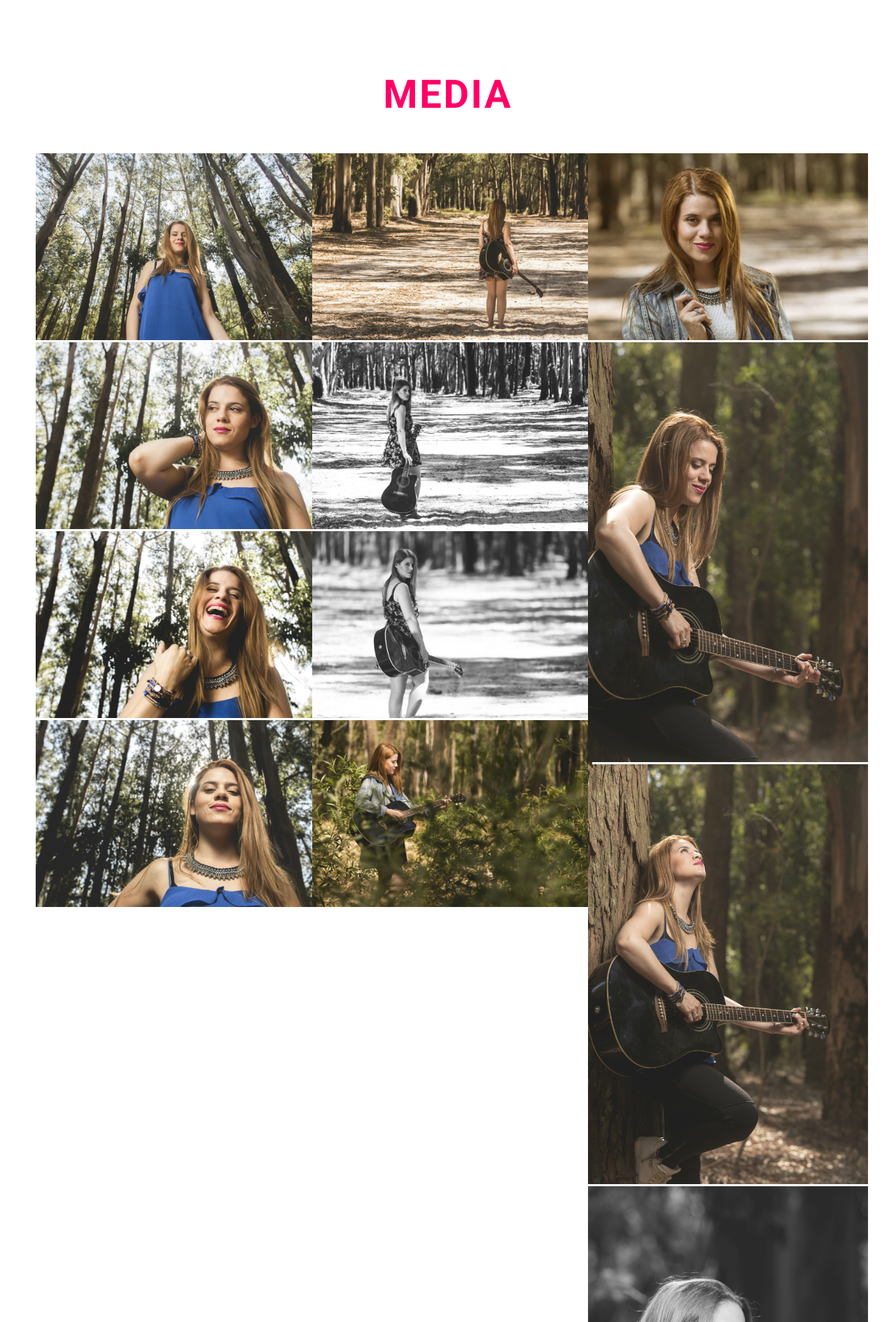
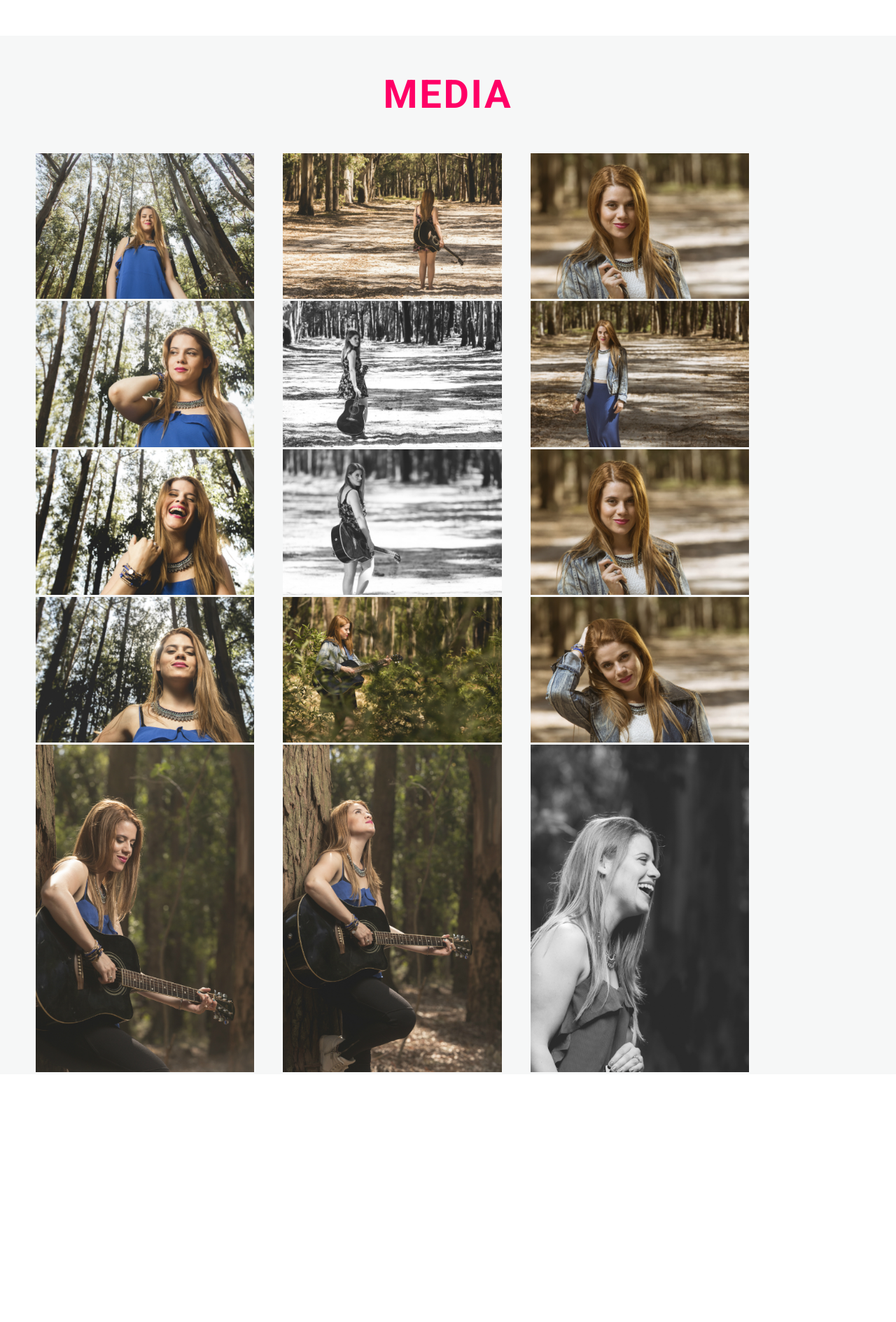
Before and after one commit to antonellaclavero/nanda-site, a Jekyll site: the page built from index.html, in a window 1280 px wide. Shown: the part 1554-3443 px from the top of the page at 70% size. Built offline with Jekyll 4.4.1, drawn with Linux system fonts in a browser that asks for light colours; after the commit the page ends 3089 px from its top, so only the background shows below that.

Commit message:
Add more images, for section media

```diff
--- a/css/main.css
+++ b/css/main.css
@@ -93,7 +93,7 @@ section.about p {
 
 /*section media*/
 
-section.container.even.services {
+section.container.even.photos {
     background-color: #f6f7f7;
     text-align: center;
 }
@@ -103,9 +103,12 @@ section.container {
 }
 section.container div.column {
     float: left;
-    width: 30%;
+    width: 26.5%;
     margin-right: 3.5%;
     padding: 0%
+}
+section.container div.column img {
+    width: 100%;
 }
 section.container div.column.last {
     margin: 0;
--- a/index.html
+++ b/index.html
@@ -35,17 +35,20 @@ layout: default
         <img src="/images/nanda-2.jpg" alt="Foto exteriores Nanda">
         <img src="/images/nanda-3.jpg" alt="Foto exteriores Nanda">
         <img src="/images/nanda-4.jpg" alt="Foto exteriores Nanda">
+        <img src="/images/nanda-6.jpg" alt="Foto exteriores Nanda">
     </div>
     <div class="column">
         <img src="/images/nanda-9.jpg" alt="Foto exteriores Nanda">
         <img src="/images/nanda-10.jpg" alt="Foto exteriores Nanda">
         <img src="/images/nanda-11.jpg" alt="Foto exteriores Nanda">
         <img src="/images/nanda-12.jpg" alt="Foto exteriores Nanda">
+        <img src="/images/nanda-7.jpg" alt="Foto exteriores Nanda">
     </div>
     <div class="column last">
         <img src="/images/nanda-5.jpg" alt="Foto exteriores Nanda">
-        <img src="/images/nanda-6.jpg" alt="Foto exteriores Nanda">
-        <img src="/images/nanda-7.jpg" alt="Foto exteriores Nanda">
+        <img src="/images/nanda-13.jpg" alt="Foto exteriores Nanda">
+        <img src="/images/nanda-14.jpg" alt="Foto exteriores Nanda">
+        <img src="/images/nanda-15.jpg" alt="Foto exteriores Nanda">
         <img src="/images/nanda-8.jpg" alt="Foto exteriores Nanda">
     </div>
 </section>
```
Also changed, not shown: images/nanda-13.jpg (added), images/nanda-14.jpg (added), images/nanda-15.jpg (added).
